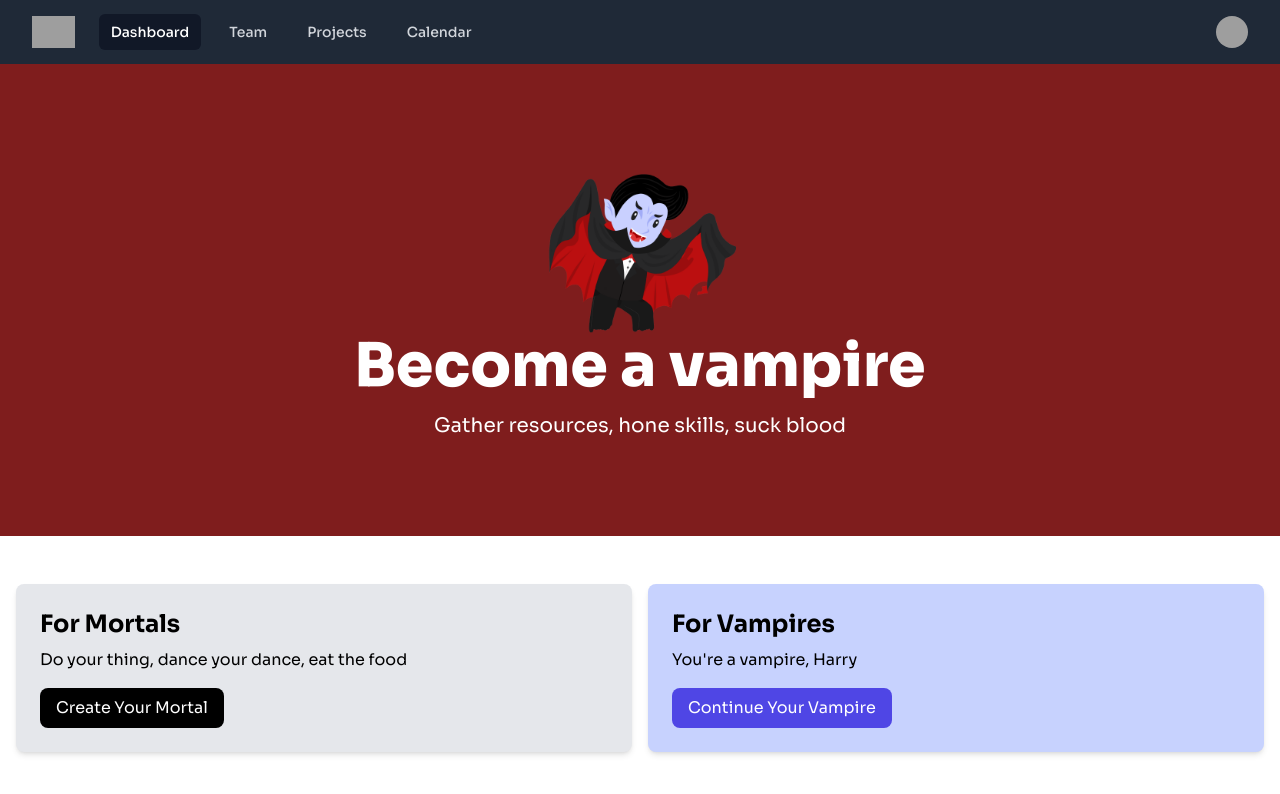
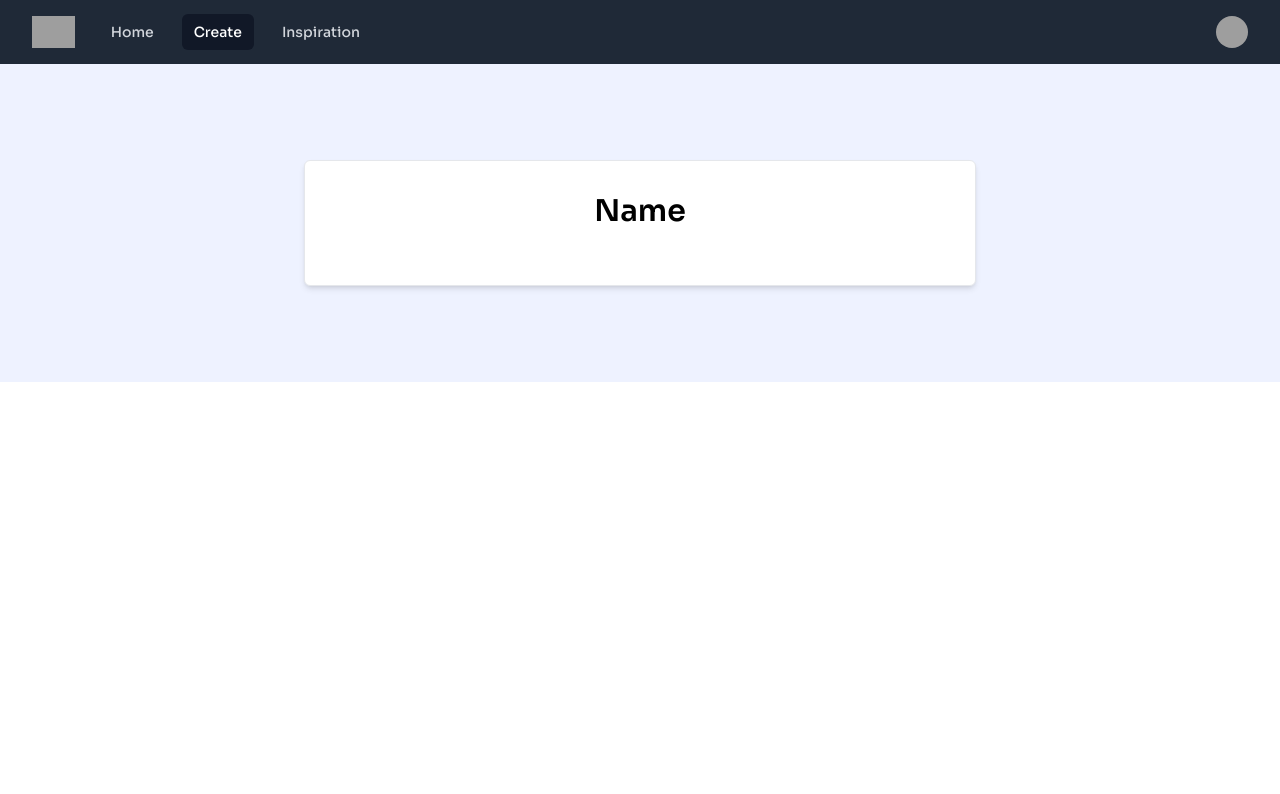
Before and after one commit to kellyjellykitten/vampire-game, a React (Vite) app: page /create in a window 1280 px wide. Shown: the top 794 px of the page. Built offline with nearby package versions, Linux system fonts and the light colour scheme; grey boxes are pictures that could not be loaded.

Commit message:
set up router w/ NavLink, created 404 page & template pages for create & inspo

```diff
--- a/package.json
+++ b/package.json
@@ -11,7 +11,9 @@
   },
   "dependencies": {
     "react": "^18.3.1",
-    "react-dom": "^18.3.1"
+    "react-dom": "^18.3.1",
+    "react-icons": "^5.4.0",
+    "react-router-dom": "^7.1.3"
   },
   "devDependencies": {
     "@eslint/js": "^9.17.0",
--- a/src/App.jsx
+++ b/src/App.jsx
@@ -1,14 +1,23 @@
-import Navbar from "./components/Navbar";
-import Hero from "./components/Hero";
-import HomeCards from "./components/HomeCards";
+import { Route, createBrowserRouter, createRoutesFromElements, RouterProvider } from 'react-router-dom';
+import MainLayout from './layouts/MainLayout';
+import HomePage from './pages/HomePage';
+import CreatePage from './pages/CreatePage';
+import InspirationPage from './pages/InspirationPage';
+import NotFoundPage from './pages/NotFoundPage';
+
+const router = createBrowserRouter(
+  createRoutesFromElements(
+    <Route path='/' element={<MainLayout />}>
+      {/* any routes under here use MainLayout */}
+      <Route index element={<HomePage />} />
+      <Route path='/create' element={<CreatePage />} />
+      <Route path='/inspiration' element={<InspirationPage />} />
+      <Route path='*' element={<NotFoundPage />} />
+    </Route>
+  )
+);
 
 const App = () => {
-  return (
-    <>
-      <Navbar />
-      <Hero />
-      <HomeCards />
-    </>
-  )
-}
+  return <RouterProvider router={router} />
+};
 export default App
--- a/src/components/HomeCards.jsx
+++ b/src/components/HomeCards.jsx
@@ -1,3 +1,4 @@
+import { NavLink } from 'react-router-dom';
 import Card from './Card';
 
 const HomeCards = () => {
@@ -8,12 +9,18 @@ const HomeCards = () => {
                     <Card>
                         <h2 className='text-2xl font-bold'>For Mortals</h2>
                         <p className='mt-2 mb-4'>Do your thing, dance your dance, eat the food</p>
-                        <a href='#' className='inline-block bg-black text-white rounded-lg px-4 py-2 hover:bg-gray-700'>Create Your Mortal</a>
+                        <NavLink to='/create' className='inline-block bg-black text-white rounded-lg px-4 py-2 hover:bg-gray-700'>Create Your Mortal</NavLink>
                     </Card>
                     <Card bg='bg-indigo-200'>
                         <h2 className='text-2xl font-bold'>For Vampires</h2>
                         <p className='mt-2 mb-4'>You&#39;re a vampire, Harry</p>
-                        <a href='#' className='inline-block bg-indigo-600 text-white rounded-lg px-4 py-2 hover:bg-indigo-700'>Continue Your Vampire</a>
+                        <NavLink to='/' className='inline-block bg-indigo-600 text-white rounded-lg px-4 py-2 hover:bg-indigo-700'>Continue Your Vampire</NavLink>
+                    </Card>
+                </div>
+                <div className='p-4 rounded-lg'>
+                    <Card>
+                        <h2 className='text-2xl font-bold'>How it Works</h2>
+                        <p>Lorem ipsum dolor sit amet, consectetur adipiscing elit. Duis sed risus sit amet augue eleifend posuere at at nunc. In bibendum facilisis ante, ut tempus ex efficitur sollicitudin. Fusce euismod risus ac commodo rhoncus. Integer non lorem augue. Aliquam elementum luctus ex, eget imperdiet ante pellentesque in. Sed tristique lacinia sagittis. Quisque et tempor ante. Maecenas a tempus elit. Nulla facilisi. Cras dictum, magna ac venenatis vestibulum, libero mauris vehicula velit, sed ornare nisl nisl ut mi. Proin mollis varius est quis vulputate. Praesent at mi in neque tempor dignissim. Vivamus finibus nibh ut molestie auctor. Duis tincidunt id elit at blandit. Duis id quam ultrices, tincidunt arcu sed, aliquet ligula.</p>
                     </Card>
                 </div>
             </div>
--- a/src/components/Navbar.jsx
+++ b/src/components/Navbar.jsx
@@ -1,6 +1,9 @@
-import logo from "../assets/images/logo.png"
+import { NavLink } from 'react-router-dom';
+import logo from '../assets/images/logo.png';
 
 const Navbar = () => {
+    const linkClass = ({ isActive }) => isActive ? 'rounded-md bg-gray-900 px-3 py-2 text-sm font-medium text-white' : 'rounded-md px-3 py-2 text-sm font-medium text-gray-300 hover:bg-gray-700 hover:text-white'
+
     return (
         <nav className="bg-gray-800">
             <div className="mx-auto max-w-7xl px-2 sm:px-6 lg:px-8">
@@ -26,10 +29,18 @@ const Navbar = () => {
                         </div>
                         <div className="hidden sm:ml-6 sm:block">
                             <div className="flex space-x-4">
-                                <a href="#" className="rounded-md bg-gray-900 px-3 py-2 text-sm font-medium text-white" aria-current="page">Dashboard</a>
-                                <a href="#" className="rounded-md px-3 py-2 text-sm font-medium text-gray-300 hover:bg-gray-700 hover:text-white">Team</a>
-                                <a href="#" className="rounded-md px-3 py-2 text-sm font-medium text-gray-300 hover:bg-gray-700 hover:text-white">Projects</a>
-                                <a href="#" className="rounded-md px-3 py-2 text-sm font-medium text-gray-300 hover:bg-gray-700 hover:text-white">Calendar</a>
+                                <NavLink
+                                    to="/"
+                                    className={linkClass}
+                                    >Home</NavLink>
+                                <NavLink
+                                    to="/create"
+                                    className={linkClass}
+                                    >Create</NavLink>
+                                <NavLink
+                                    to="/inspiration"
+                                    className={linkClass}
+                                    >Inspiration</NavLink>
                             </div>
                         </div>
                     </div>
@@ -56,23 +67,12 @@ const Navbar = () => {
             {/* <!-- Mobile menu, show/hide based on menu state. --> */}
             <div className="sm:hidden" id="mobile-menu">
                 <div className="space-y-1 px-2 pb-3 pt-2">
-                    <a href="#" className="block rounded-md bg-gray-900 px-3 py-2 text-base font-medium text-white" aria-current="page">Dashboard</a>
-                    <a href="#" className="block rounded-md px-3 py-2 text-base font-medium text-gray-300 hover:bg-gray-700 hover:text-white">Team</a>
-                    <a href="#" className="block rounded-md px-3 py-2 text-base font-medium text-gray-300 hover:bg-gray-700 hover:text-white">Projects</a>
-                    <a href="#" className="block rounded-md px-3 py-2 text-base font-medium text-gray-300 hover:bg-gray-700 hover:text-white">Calendar</a>
+                    <NavLink to="/" className="block rounded-md bg-gray-900 px-3 py-2 text-base font-medium text-white">Home</NavLink>
+                    <NavLink to="/create" className="block rounded-md px-3 py-2 text-base font-medium text-gray-300 hover:bg-gray-700 hover:text-white">Create</NavLink>
+                    <NavLink to="/inspiration" className="block rounded-md px-3 py-2 text-base font-medium text-gray-300 hover:bg-gray-700 hover:text-white">Inspiration</NavLink>
                 </div>
             </div>
         </nav>
     )
 }
 export default Navbar
-
-// <!--
-// Dropdown menu, show/hide based on menu state.
-// Entering: "transition ease-out duration-100"
-//     From: "transform opacity-0 scale-95"
-//     To: "transform opacity-100 scale-100"
-// Leaving: "transition ease-in duration-75"
-//     From: "transform opacity-100 scale-100"
-//     To: "transform opacity-0 scale-95"
-// -->
--- /dev/null
+++ b/src/layouts/MainLayout.jsx
@@ -0,0 +1,11 @@
+import { Outlet } from 'react-router-dom';
+import Navbar from '../components/Navbar';
+
+const MainLayout = () => {
+    return <>
+        <Navbar />
+        <Outlet />
+    </>
+};
+
+export default MainLayout;
--- /dev/null
+++ b/src/pages/CreatePage.jsx
@@ -0,0 +1,13 @@
+const CreatePage = () => {
+    return (
+        <section className='bg-indigo-50'>
+            <div className='container m-auto max-w-2xl py-24'>
+                <div className='bg-white px-6 py-8 mb-4 shadow-md rounded-md border m-4 md:m-0'>
+                    <h1 className='text-3xl text-center font-semibold mb-6'>Name</h1>
+                </div>
+            </div>
+        </section>
+    )
+};
+
+export default CreatePage;
--- /dev/null
+++ b/src/pages/HomePage.jsx
@@ -0,0 +1,13 @@
+import Hero from '../components/Hero';
+import HomeCards from '../components/HomeCards';
+
+const HomePage = () => {
+    return (
+        <>
+            <Hero />
+            <HomeCards />
+        </>
+    );
+};
+
+export default HomePage;
--- /dev/null
+++ b/src/pages/InspirationPage.jsx
@@ -0,0 +1,5 @@
+const InspirationPage = () => {
+    return <div>InspirationPage</div>;
+};
+
+export default InspirationPage;
--- /dev/null
+++ b/src/pages/NotFoundPage.jsx
@@ -0,0 +1,18 @@
+import { Link } from 'react-router-dom';
+import { FaExclamationTriangle } from 'react-icons/fa';
+
+const NotFoundPage = () => {
+    return (
+        <section className="text-center flex flex-col justify-center items-center h-96">
+        <FaExclamationTriangle className='text-yellow-400 text-6xl mb-4' />
+        <h1 className="text-6xl font-bold mb-4">404 Not Found</h1>
+        <p className="text-xl mb-5">This page does not exist</p>
+        <Link
+            to="/"
+            className="text-white bg-indigo-700 hover:bg-indigo-900 rounded-md px-3 py-2 mt-4"
+        >Go Back</Link>
+    </section>
+    )
+}
+
+export default NotFoundPage;
```
Also changed, not shown: 1 other file (tests, documents, lock files or other folders).
